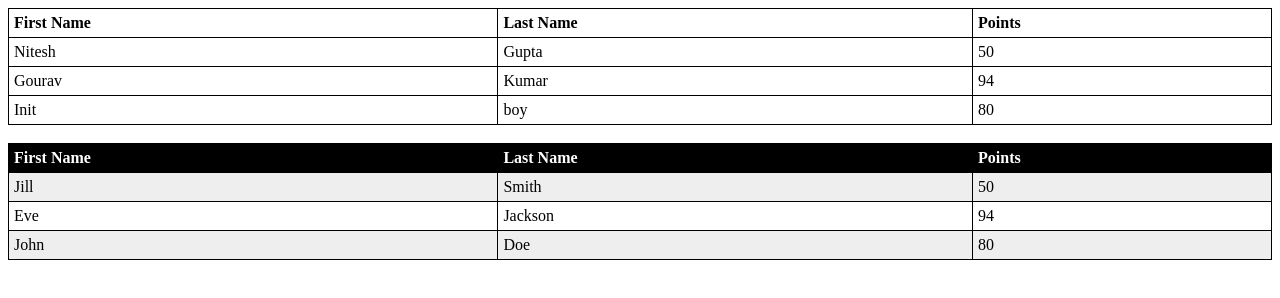
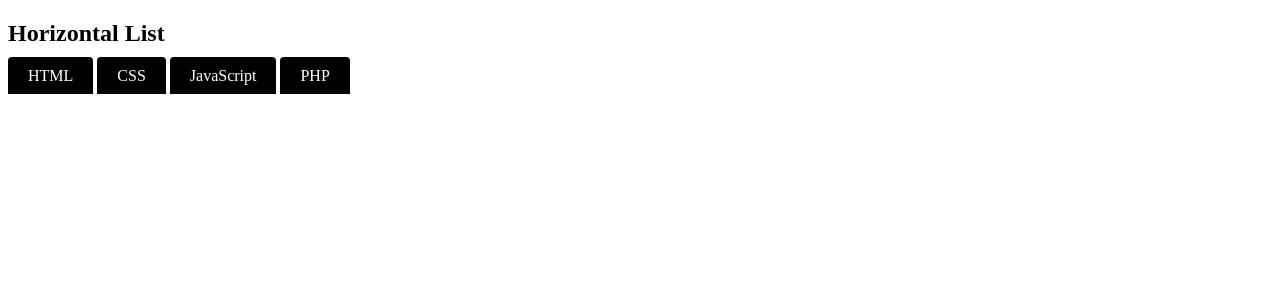
Before and after one commit to niteshkumargupta/my_app, a plain HTML site: page index.html in a window 1280 px wide. Drawn offline with Linux system fonts and the light colour scheme.

Commit message:
Update index.html

```diff
--- a/index.html
+++ b/index.html
@@ -2,78 +2,37 @@
 <html>
 <head>
 <style>
-table {
-    width:100%;
+ul#menu {
+    padding: 0;
 }
-table, th, td {
-    border: 1px solid black;
-    border-collapse: collapse;
+
+ul#menu li {
+    display: inline;
 }
-th, td {
-    padding: 5px;
-    text-align: left;
+
+ul#menu li a {
+    background-color: black;
+    color: white;
+    padding: 10px 20px;
+    text-decoration: none;
+    border-radius: 4px 4px 0 0;
 }
-table.names tr:nth-child(even) {
-    background-color: #eee;
-}
-table.names tr:nth-child(odd) {
-   background-color:#fff;
-}
-table.names th	{
-    background-color: black;
-    color: white
+
+ul#menu li a:hover {
+    background-color: orange;
 }
 </style>
 </head>
 <body>
 
-<table>
-  <tr>
-    <th>First Name</th>
-    <th>Last Name</th>
-    <th>Points</th>
-  </tr>
-  <tr>
-    <td>Nitesh</td>
-    <td>Gupta</td>
-    <td>50</td>
-  </tr>
-  <tr>
-    <td>Gourav</td>
-    <td>Kumar</td>
-    <td>94</td>
-  </tr>
-  <tr>
-    <td>Init</td>
-    <td>boy</td>
-    <td>80</td>
-  </tr>
-</table>
+<h2>Horizontal List</h2>
 
-<br>
-
-<table class="names">
-  <tr>
-    <th>First Name</th>
-    <th>Last Name</th>
-    <th>Points</th>
-  </tr>
-  <tr>
-    <td>Jill</td>
-    <td>Smith</td>
-    <td>50</td>
-  </tr>
-  <tr>
-    <td>Eve</td>
-    <td>Jackson</td>
-    <td>94</td>
-  </tr>
-  <tr>
-    <td>John</td>
-    <td>Doe</td>
-    <td>80</td>
-  </tr>
-</table>
+<ul id="menu">
+  <li><a href="/html/default.asp">HTML</a></li>
+  <li><a href="/css/default.asp">CSS</a></li>
+  <li><a href="/js/default.asp">JavaScript</a></li>
+  <li><a href="/php/default.asp">PHP</a></li>
+</ul>
 
 </body>
 </html>
```
